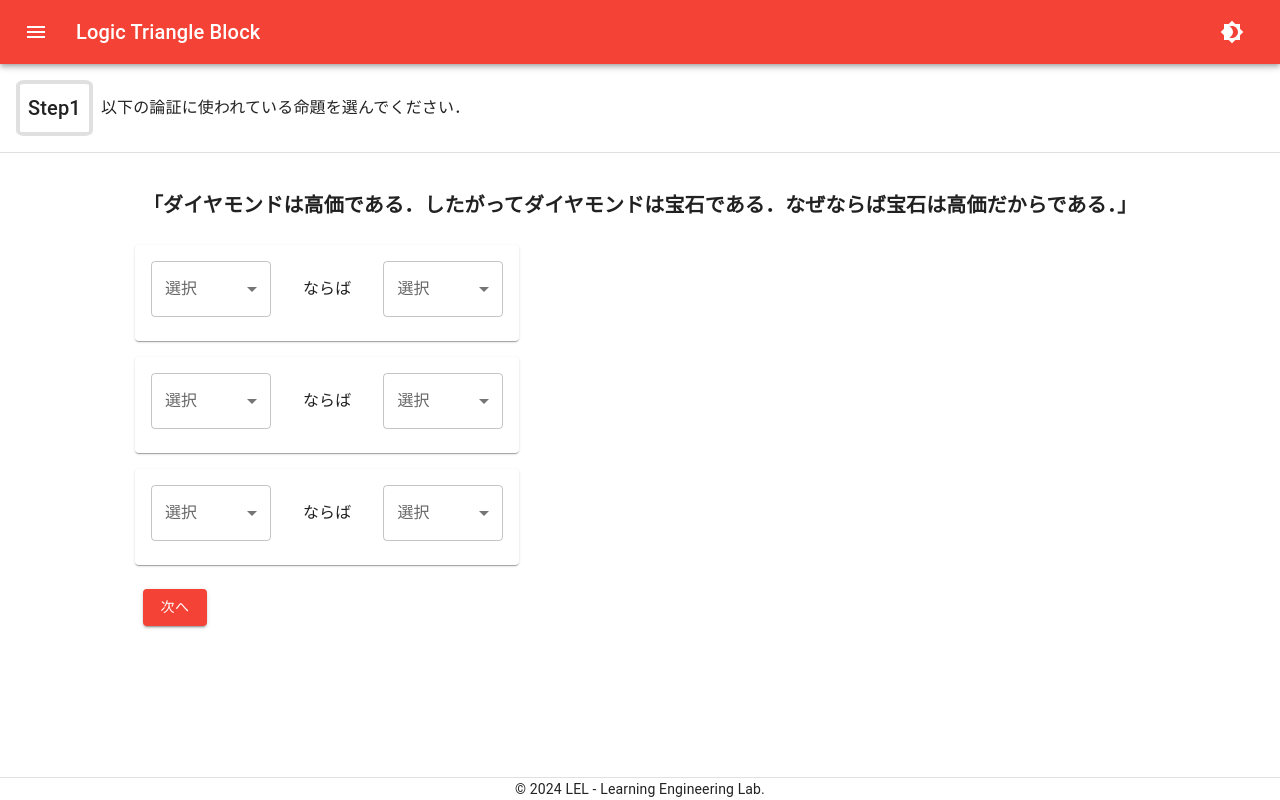
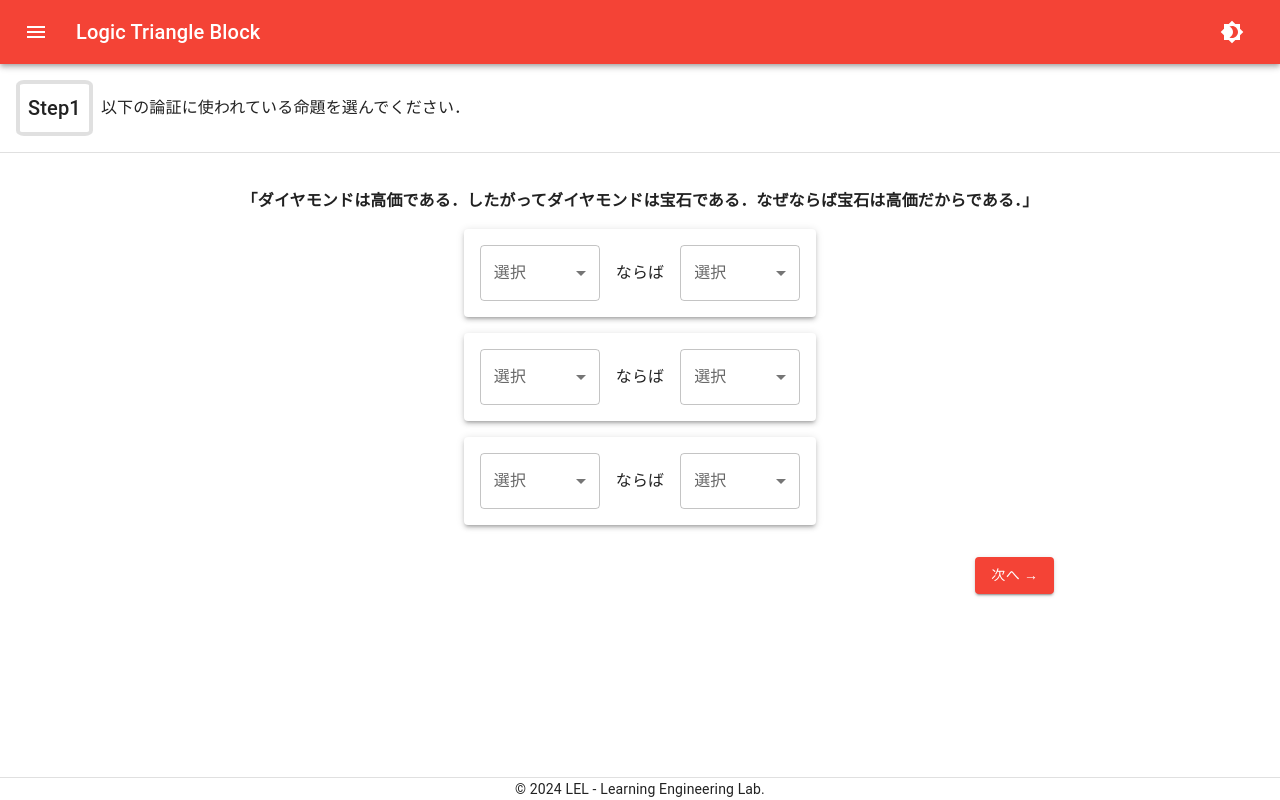
Before and after one commit to mohachi8/triangle-logic-test, a React (Vite) app: page /lfd01 in a window 1280 px wide. Built offline with nearby package versions, Linux system fonts and the light colour scheme.

Commit message:
UIの微調整

```diff
--- a/package.json
+++ b/package.json
@@ -10,6 +10,7 @@
     "preview": "vite preview"
   },
   "dependencies": {
+    "@dnd-kit/core": "^6.1.0",
     "@emotion/react": "^11.13.3",
     "@emotion/styled": "^11.13.0",
     "@mui/icons-material": "^6.0.1",
--- a/src/features/learning/components/ArgBox.tsx
+++ b/src/features/learning/components/ArgBox.tsx
@@ -5,16 +5,10 @@ function ArgBox({ argumentation }: { argumentation: string }) {
   return (
     <Box
       sx={{
-        // border: "1px solid black",
-        padding: "16px",
-        // margin: "16px",
+        padding: 2,
       }}
     >
-      <Typography
-        variant="h6"
-        component="div"
-        sx={{ flexGrow: 1, fontWeight: "bold" }}
-      >
+      <Typography component="div" sx={{ flexGrow: 1, fontWeight: "bold" }}>
         {argumentation}
       </Typography>
     </Box>
--- a/src/features/learning/components/ExtractPropositionCard.tsx
+++ b/src/features/learning/components/ExtractPropositionCard.tsx
@@ -1,12 +1,10 @@
 import {
-  Card,
-  CardContent,
   FormControl,
   InputLabel,
   MenuItem,
+  Paper,
   Select,
   Typography,
-  //   useTheme,
 } from "@mui/material";
 import React from "react";
 
@@ -32,21 +30,18 @@ function ExtractPropositionCard({
   };
 
   return (
-    <Card
-      sx={{
-        margin: 1,
-        width: "fit-content",
-      }}
-    >
-      <CardContent
+    <Paper
+      elevation={3}
       sx={{
         display: "flex",
+        flexWrap: "wrap",
         alignItems: "center",
-          flexWrap: "wrap", // 横幅がはみ出た場合に折り返す
+        width: "fit-content",
+        p: 1,
       }}
     >
       {/* 前件を選択 */}
-        <FormControl variant="outlined" sx={{ minWidth: 120, marginRight: 2, marginBottom: { xs: 2, sm: 0 } }}>
+      <FormControl variant="outlined" sx={{ minWidth: 120, margin: 1 }}>
         <InputLabel>選択</InputLabel>
         <Select value={firstValue} onChange={handleFirstChange} label="命題1">
           <MenuItem value="">
@@ -60,16 +55,12 @@ function ExtractPropositionCard({
         </Select>
       </FormControl>
 
-        <Typography sx={{ marginX: 2, marginBottom: { xs: 2, sm: 0 } }}>ならば</Typography>
+      <Typography sx={{ margin: 1 }}>ならば</Typography>
 
       {/* 後件を選択 */}
-        <FormControl variant="outlined" sx={{ minWidth: 120, marginLeft: 2 }}>
+      <FormControl variant="outlined" sx={{ minWidth: 120, margin: 1 }}>
         <InputLabel>選択</InputLabel>
-          <Select
-            value={secondValue}
-            onChange={handleSecondChange}
-            label="命題2"
-          >
+        <Select value={secondValue} onChange={handleSecondChange} label="命題2">
           <MenuItem value="">
             <em>--</em>
           </MenuItem>
@@ -80,8 +71,7 @@ function ExtractPropositionCard({
           ))}
         </Select>
       </FormControl>
-      </CardContent>
-    </Card>
+    </Paper>
   );
 }
 
--- a/src/features/learning/components/GivenOrDerived.tsx
+++ b/src/features/learning/components/GivenOrDerived.tsx
@@ -4,8 +4,7 @@ import {
   Select,
   MenuItem,
   Typography,
-  Card,
-  CardContent,
+  Paper,
 } from "@mui/material";
 import React from "react";
 
@@ -19,16 +18,12 @@ function GivenOrDerived({ proposition }: { proposition: string }) {
   };
 
   return (
-    <Card
-      sx={{
-        margin: 1,
-      }}
-    >
-      <CardContent
+    <Paper
       sx={{
         display: "flex",
         alignItems: "center",
         justifyContent: "space-between",
+        p:1
       }}
     >
       <Typography>{proposition}</Typography>
@@ -43,8 +38,7 @@ function GivenOrDerived({ proposition }: { proposition: string }) {
           <MenuItem value={20}>導出命題</MenuItem>
         </Select>
       </FormControl>
-      </CardContent>
-    </Card>
+    </Paper>
   );
 }
 
--- a/src/features/learning/components/PropositionBox.tsx
+++ b/src/features/learning/components/PropositionBox.tsx
@@ -1,16 +1,15 @@
-import { Card, CardContent, Typography } from "@mui/material";
+import { Paper, Typography } from "@mui/material";
 
 function PropositionBox({ proposition }: { proposition: string }) {
   return (
-    <Card
+    <Paper
+      elevation={3}
       sx={{
-        margin: 1,
+        p: 1,
       }}
     >
-      <CardContent>
-        <Typography>{proposition}</Typography>
-      </CardContent>
-    </Card>
+      <Typography>{proposition}</Typography>
+    </Paper>
   );
 }
 
--- a/src/features/learning/pages/LinguisticAndFormalDifferentialExaminationMethods/Step01LFD.tsx
+++ b/src/features/learning/pages/LinguisticAndFormalDifferentialExaminationMethods/Step01LFD.tsx
@@ -1,4 +1,4 @@
-import { Button } from "@mui/material";
+import { Box, Button, Stack } from "@mui/material";
 import ArgBox from "../../components/ArgBox";
 import ProblemBox from "../../components/ProblemBox";
 import ExtractPropositionCard from "../../components/ExtractPropositionCard";
@@ -22,7 +22,7 @@ function Step01LFD() {
   ];
 
   return (
-    <div>
+    <>
       {/* 問題文 */}
       <ProblemBox step={step} sentence={sentence} />
       <div
@@ -46,6 +46,12 @@ function Step01LFD() {
           <ArgBox argumentation={argumentation} />
 
           {/* 命題の組み立て */}
+          <Stack
+            spacing={2}
+            sx={{
+              alignItems: "center",
+            }}
+          >
             {/* 命題1 */}
             <ExtractPropositionCard items={options} />
 
@@ -54,21 +60,26 @@ function Step01LFD() {
 
             {/* 命題3 */}
             <ExtractPropositionCard items={options} />
+          </Stack>
 
+          <Box sx={{ p: 2 }} />
+          <Box
+            sx={{ display: "flex", justifyContent: "flex-end", width: "100%" }}
+          >
             <Button
               variant="contained"
               color="primary"
               href="/lfd02"
               sx={{
-              margin: 2,
                 width: "fit-content",
               }}
             >
-            次へ
+              次へ →
             </Button>
+          </Box>
         </div>
       </div>
-    </div>
+    </>
   );
 }
 
--- a/src/features/learning/pages/LinguisticAndFormalDifferentialExaminationMethods/Step02LFD.tsx
+++ b/src/features/learning/pages/LinguisticAndFormalDifferentialExaminationMethods/Step02LFD.tsx
@@ -1,4 +1,4 @@
-import { Box, Button } from "@mui/material";
+import { Box, Button, Stack } from "@mui/material";
 import ArgBox from "../../components/ArgBox";
 import GivenOrDerived from "../../components/GivenOrDerived";
 import ProblemBox from "../../components/ProblemBox";
@@ -41,6 +41,7 @@ function Step02LFD() {
           <ArgBox argumentation={argumentation} />
 
           {/* 所与命題と導出命題の分類 */}
+          <Stack spacing={2}>
             {/* 命題1 */}
             <GivenOrDerived proposition={proposition1} />
 
@@ -49,12 +50,12 @@ function Step02LFD() {
 
             {/* 命題3 */}
             <GivenOrDerived proposition={proposition3} />
-
+          </Stack>
+          <Box sx={{ p: 2 }} />
           <Box
             sx={{
               display: "flex",
               justifyContent: "space-between",
-              margin: 2,
             }}
           >
             {/* 戻るボタン */}
--- a/src/features/learning/pages/LinguisticAndFormalDifferentialExaminationMethods/Step03LFD.tsx
+++ b/src/features/learning/pages/LinguisticAndFormalDifferentialExaminationMethods/Step03LFD.tsx
@@ -1,4 +1,4 @@
-import { Box, Button } from "@mui/material";
+import { Box, Button, Paper, Stack } from "@mui/material";
 import LabeledTriangle from "../../components/LabeledTriangle";
 import ArgBox from "../../components/ArgBox";
 import ProblemBox from "../../components/ProblemBox";
@@ -33,7 +33,6 @@ function Step03LFD() {
         >
           <div
             style={{
-              // background: "blue",
               display: "flex",
               flexDirection: "column",
               padding: "20px",
@@ -42,23 +41,29 @@ function Step03LFD() {
             {/* 論証 */}
             <ArgBox argumentation={argumentation} />
 
-            {/* 所与命題と導出命題の分類 */}
+            <LabeledTriangle sizeVW={10} color="#808080" />
+
+            {/* 命題 */}
+            <Paper sx={{
+              display: "flex",
+              flexDirection: "column",
+              alignItems: "center",
+              padding: "16px",
+            }}>
+              <Stack spacing={1}>
               {/* 命題1 */}
               <PropositionBox proposition={proposition1} />
-
               {/* 命題2 */}
               <PropositionBox proposition={proposition2} />
-
               {/* 命題3 */}
               <PropositionBox proposition={proposition3} />
-
-            <LabeledTriangle sizeVW={40} color="#808080" />
-
+              </Stack>
+            </Paper>
+            <Box sx={{ p: 2 }} />
           <Box
             sx={{
               display: "flex",
               justifyContent: "space-between",
-                padding: "16px",
             }}
           >
             {/* 戻るボタン */}
```
Also changed, not shown: 1 other file (tests, documents, lock files or other folders). Lines whose indentation alone changed are shown as unchanged.
